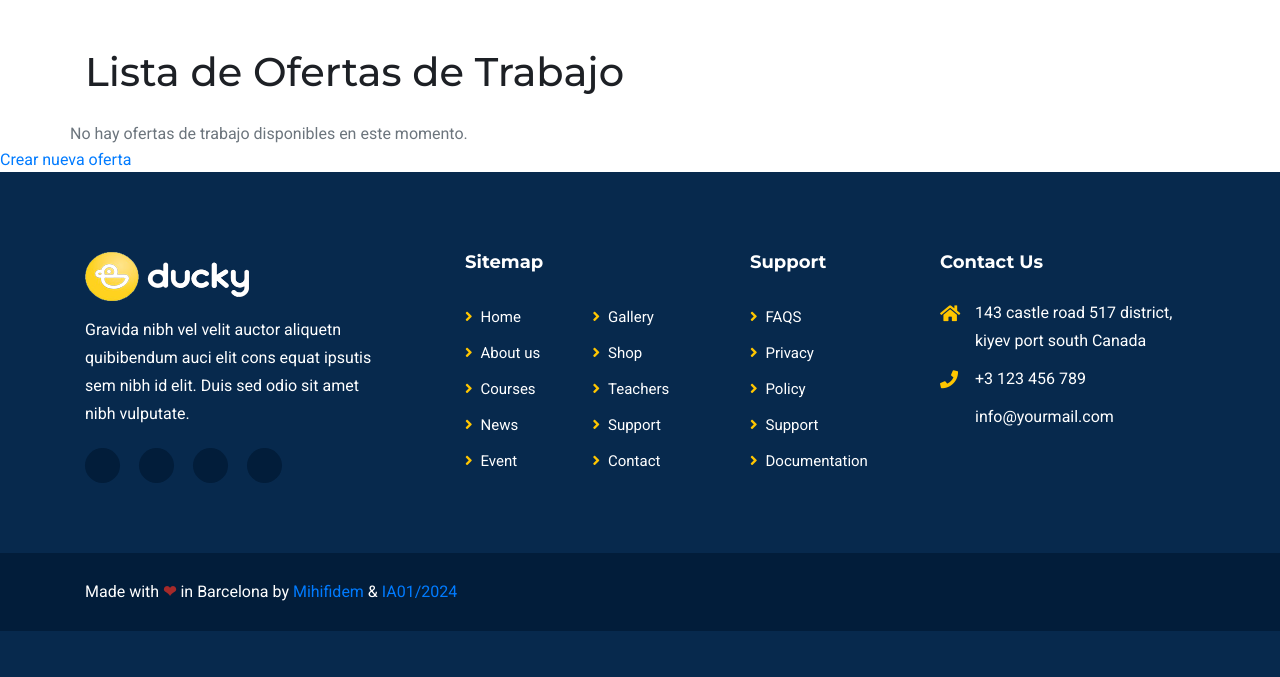
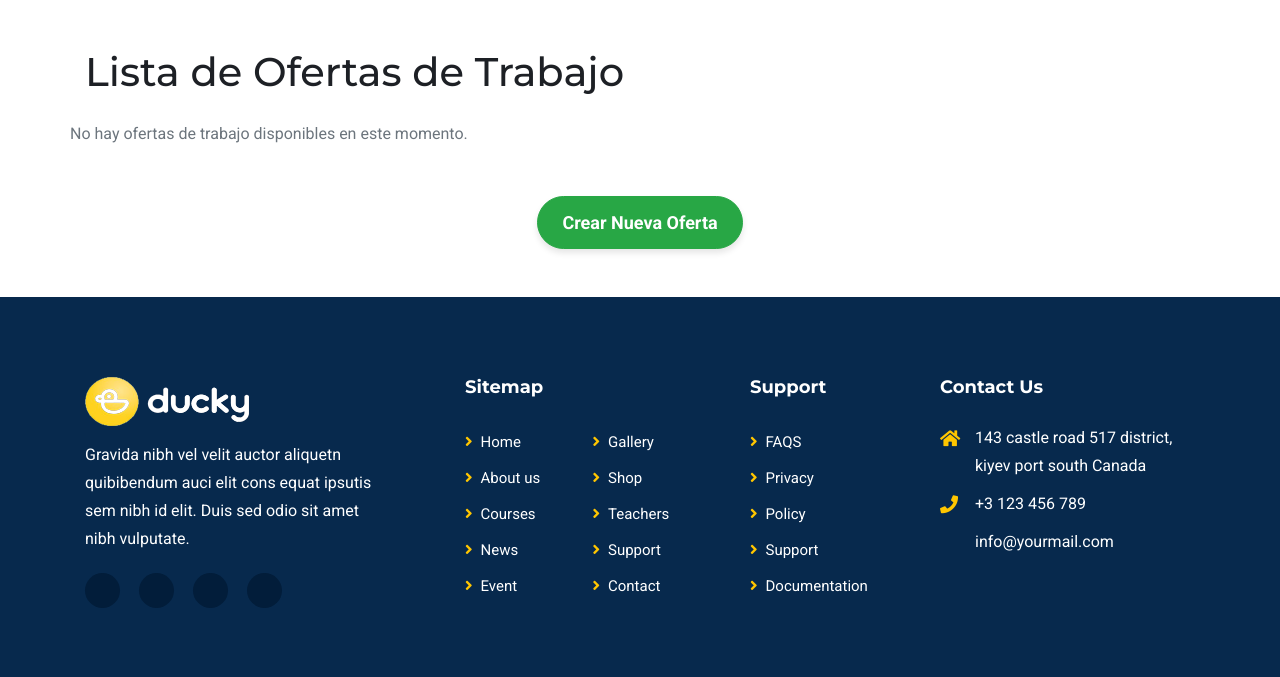
Before and after one commit to mihifidem/idonium2, a Django app: page /headhunters/joboffers/ in a window 1280 px wide. Shown: the part 232-909 px from the top of the page. Before the commit the page ends 863 px from the top, so only its background shows below. Run offline with Django 5.2, Linux system fonts and the light colour scheme; some libraries are stand-ins or nearby versions.

Commit message:
Se ve la empresa desde el template de joboffers-list

```diff
--- a/headhunters/templates/joboffers/joboffer_detail.html
+++ b/headhunters/templates/joboffers/joboffer_detail.html
@@ -8,6 +8,7 @@
         <p class="text-muted">Publicado: {{ job_offer.posted_date }}</p>
         <!--  Nombre del headhunter asociado a la oferta con link al perfil  -->
         <p class="text-muted">Headhunter: <a href="{% url 'headhunter_detail' job_offer.headhunter.id %}">{{ job_offer.headhunter.user.username }}</a></p>
+        <p class="text-muted">Empresa: {{ job_offer.headhunter.company }}</p>
     </div>
 
     <!-- Información General -->
--- a/headhunters/templates/joboffers/joboffer_list.html
+++ b/headhunters/templates/joboffers/joboffer_list.html
@@ -1,12 +1,36 @@
 {% extends "users/base.html" %}
 
 {% block content %}
+<style>
+    .table-hover tbody tr:hover {
+        background-color: #f5f5f5; /* Resalta filas al pasar el ratón */
+    }
+
+    .btn-success {
+        padding: 12px 24px;
+        font-size: 18px;
+        font-weight: bold;
+        border-radius: 30px;
+        box-shadow: 0 4px 6px rgba(0, 0, 0, 0.1);
+        transition: transform 0.2s ease, box-shadow 0.2s ease;
+    }
+
+    .btn-success:hover {
+        transform: scale(1.05);
+        box-shadow: 0 6px 8px rgba(0, 0, 0, 0.2);
+    }
+
+    .my-5 {
+        margin-bottom: 3rem !important; /* Incrementa el espacio hacia el footer */
+    }
+</style>
+
 <div class="container mt-5">
     <h1 class="mb-4">Lista de Ofertas de Trabajo</h1>
     <div class="row">
-      {% if job_offers%}
-            <table class="table table-striped">
-                <thead>
+        {% if job_offers %}
+            <table class="table table-striped table-hover shadow-sm">
+                <thead class="bg-primary text-white">
                     <tr>
                         <th>#</th>
                         <th>Título</th>
@@ -18,19 +42,17 @@
                 </thead>
                 <tbody>
                     {% for job in job_offers %}
-
                         <tr>
                             <td>{{ forloop.counter }}</td>
                             <td>{{ job.title }}</td>
-                            <td>{{ job.company }}</td>
+                            <td>{{ job.headhunter.company }}</td>
                             <td>{{ job.location }}</td>
                             <td>{{ job.posted_date|date:"d M, Y" }}</td>
                             <td>
                                 <a href="{% url 'joboffer_detail' job.id %}" class="btn btn-info btn-sm">Ver</a>
-                                <!-- Si soy el headhunter que creo esta oferta puedo ver estos botones -->
                                 {% if request.user == job.headhunter.user %}
-                                <a href="{% url 'joboffer_update' job.id %}" class="btn btn-warning btn-sm">Editar</a>
-                                <a href="{% url 'joboffer_delete' job.id %}" class="btn btn-danger btn-sm">Eliminar</a>
+                                    <a href="{% url 'joboffer_update' job.id %}" class="btn btn-warning btn-sm">Editar</a>
+                                    <a href="{% url 'joboffer_delete' job.id %}" class="btn btn-danger btn-sm">Eliminar</a>
                                 {% endif %}
                             </td>
                         </tr>
@@ -42,5 +64,9 @@
         {% endif %}
     </div>
 </div>
-<a href="{% url 'joboffer_create' %}">Crear nueva oferta</a>
+<div class="d-flex justify-content-center my-5">
+    <a href="{% url 'joboffer_create' %}" class="btn btn-success btn-lg">
+        Crear Nueva Oferta
+    </a>
+</div>
 {% endblock %}
```
